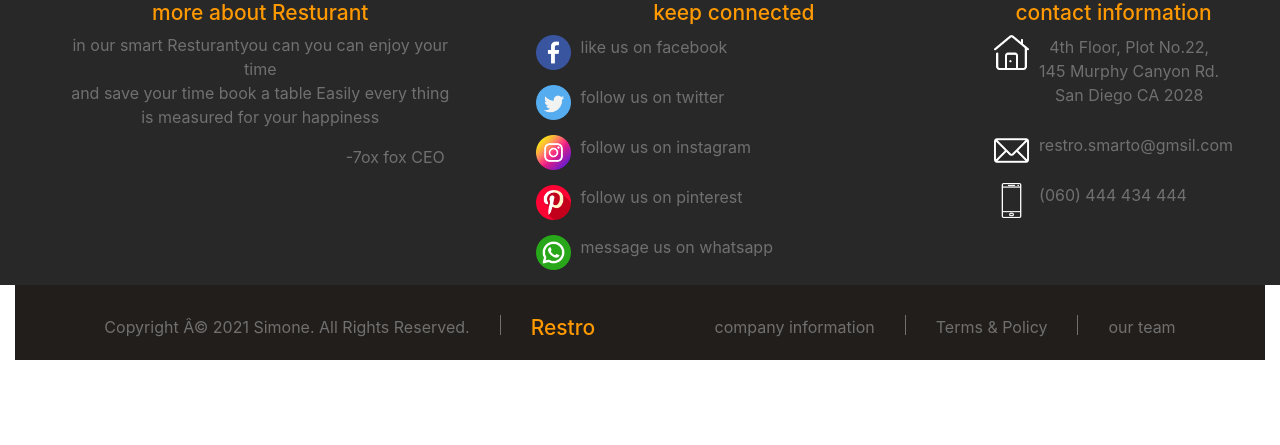
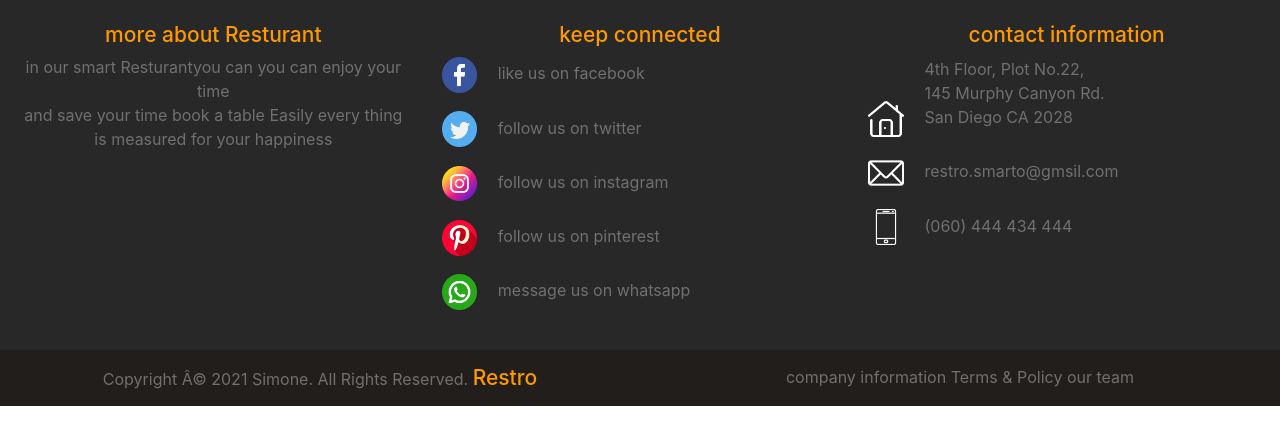
Before and after one commit to Hady-Hassan/Restro, a PHP site: page /footer.php in a window 1280 px wide. Shown: the top 445 px of the page. Run offline with PHP 8.4, Linux system fonts and the light colour scheme.

Commit message:
footer fix

```diff
--- a/css/style.css
+++ b/css/style.css
@@ -3,11 +3,21 @@ body {
 }
 .footerall {
   color: #707070;
+  background-color: #282828;
+  overflow-x: hidden;
+}
+.footerall img {
+  /* width: 35px;
+  height: 35px; */
+      max-width: 9%;
+      margin-right: 16px;
+
 }
 .footer-part1 {
-  display: flex;
-  justify-content: space-evenly;
-  background-color: #282828;
+  /* display: flex;
+  justify-content: space-evenly; */
+  /* background-color: #282828; */
+  padding: 22px 0;
 }
 h4 {
   color: #ff9900;
@@ -16,30 +26,32 @@ h4 {
 .ceo {
   padding-left: 270px;
 }
-.footer-part1-2 img {
+
+.footer-icon {
+  /* display: flex; */
+  margin: 10px 0px;
+}
+.footer-icon * {
+  display: inline-block;
+}
+.footer-icon img {
+  /* margin-right: 10px; */
+}
+/* .footer-part1-3 img {
   width: 35px;
   height: 35px;
-}
-.footer-icon {
-  display: flex;
-  margin: 10px 0px;
-}
-.footer-icon img {
-  margin-right: 10px;
-}
-.footer-part1-3 img {
-  width: 35px;
-  height: 35px;
-}
+} */
 /****************** part 2*********************************/
 .footer-part2 {
   background-color: #221e1b;
-  height: 75px;
+  /* height: 75px;
   display: flex;
-  justify-content: space-evenly;
+  justify-content: space-evenly; */
+  padding: 15px;
 }
 .footer-part2 * {
-  margin: 15px;
+  /* margin: 15px; */
+  display: inline;
 }
 .line {
   width: 1px;
@@ -47,14 +59,14 @@ h4 {
   background-color: #707070;
 
 }
-.footer-part2-1 {
+/* .footer-part2-1 {
   display: flex;
   justify-content: space-between;
 }
 .footer-part2-2 {
   display: flex;
   justify-content: center;
-}
+} */
 .gradient-custom-3 {
   /* fallback for old browsers */
   background: #FF9900;
--- a/footer.php
+++ b/footer.php
@@ -20,36 +20,36 @@
                         <br> and save your time book a table Easily every thing
                         <br> is measured for your happiness
                     </p>
-                    <p class="ceo">-7ox fox CEO</p>
+                    <!-- <p class="ceo">-7ox fox CEO</p> -->
                 </div>
                 <div class="footer-part1-2 col-md-4 text-center">
                     <h4>keep connected</h4>
-                    <div>
-                        <div class="footer-icon">
+                    <div class="text-left">
+                        <div class="footer-icon  ">
                             <img src="assets/facebook.png" alt="facebook">
                             <p>like us on facebook</p>
                         </div>
-                        <div class="footer-icon">
+                        <div class="footer-icon ">
                             <img src="assets/twitter.png" alt="twitter">
                             <p>follow us on twitter</p>
                         </div>
-                        <div class="footer-icon">
+                        <div class="footer-icon ">
                             <img src="assets/instagram.png" alt="instagram">
                             <p>follow us on instagram</p>
                         </div>
-                        <div class="footer-icon">
+                        <div class="footer-icon ">
                             <img src="assets/pinterest.png" alt="pinterest">
                             <p>follow us on pinterest</p>
                         </div>
-                        <div class="footer-icon">
+                        <div class="footer-icon ">
                             <img src="assets/whatsapp.png" alt="whatsapp">
                             <p>message us on whatsapp</p>
                         </div>
                     </div>
                 </div>
-                <div class="footer-part1-3">
+                <div class="footer-part1-3 col-md-4 text-center">
                     <h4>contact information</h4>
-                    <div>
+                    <div class="text-left">
                         <div class="footer-icon">
                             <img src="assets/home (1).png" alt="home">
                             <p>4th Floor, Plot No.22,<br>
@@ -67,13 +67,14 @@
                     </div>
                 </div>
             </section>
-            <section class="footer-part2">
-                <div class="footer-part2-1">
+        </div>
+        <section class="footer-part2  row">
+            <div class="footer-part2-1 col-md-6 ">
                 <p>Copyright Â© 2021 Simone. All Rights Reserved.</p>
                 <div class="line"></div>
                 <h4>Restro</h4>
             </div>
-                <div class="footer-part2-2">
+            <div class="footer-part2-2 col-md-6">
                 <p>company information</p>
                 <div class="line"></div>
                 <p>Terms & Policy</p>
@@ -81,10 +82,11 @@
                 <p>our team</p>
             </div>
         </section>
-        </div>
     </footer>
+
+    <script src="js/jquery-3.6.0.min.js"></script>
+    <script src="js/bootstrap.min.js"></script>
     <script src="js/script.js"></script>
-    <script src="js/bootstrap.min.js"></script>
 </body>
 
 </html>
--- a/registerP.php
+++ b/registerP.php
@@ -3,7 +3,7 @@
 <section class="vh-100 bg-image" style="background-image: url('images\plant-based-news-burger-1-scaled.jpg');">
   <div class="mask d-flex align-items-center h-100 gradient-custom-3">
     <div class="container h-100">
-      <div class="row d-flex justify-content-center align-items-center h-100">
+      <div class="row d-flex justify-content-center align-items-center py-3">
         <div class="col-12 col-md-9 col-lg-7 col-xl-6">
           <div class="card" style="border-radius: 15px;">
             <div class="card-body p-5">
```
Also changed, not shown: navbar.php (+6 -4 lines). Lines whose indentation alone changed are shown as unchanged.
